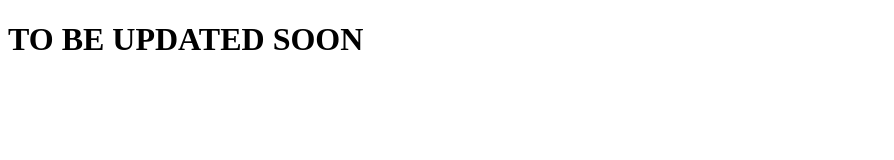
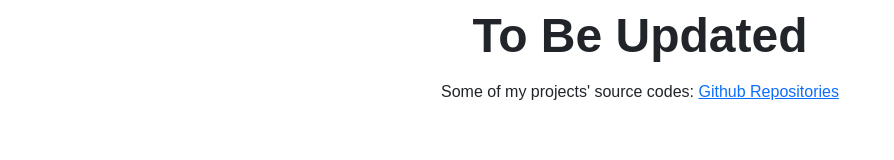
Before and after one commit to mihaitmn/cv, a plain HTML site: page pages/tbu.html in a window 1280 px wide. Shown: the whole page, without its empty margins (0-894 px from the left). Drawn offline with nearby package versions, Linux system fonts and the light colour scheme; files that its build step writes are made by us from their sources.

Commit message:
Add files via upload

```diff
--- a/pages/tbu.html
+++ b/pages/tbu.html
@@ -4,9 +4,14 @@
     <meta charset="UTF-8">
     <meta http-equiv="X-UA-Compatible" content="IE=edge">
     <meta name="viewport" content="width=device-width, initial-scale=1.0">
-    <title>TO BE UPDATED</title>
+    <title>To be updated</title>
+    <link href="https://cdn.jsdelivr.net/npm/bootstrap@5.1.3/dist/css/bootstrap.min.css" rel="stylesheet" integrity="sha384-1BmE4kWBq78iYhFldvKuhfTAU6auU8tT94WrHftjDbrCEXSU1oBoqyl2QvZ6jIW3" crossorigin="anonymous">
+    <link rel="stylesheet" href="css/styles.css">
+
+    <script src="https://cdn.jsdelivr.net/npm/bootstrap@5.1.3/dist/js/bootstrap.bundle.min.js" integrity="sha384-ka7Sk0Gln4gmtz2MlQnikT1wXgYsOg+OMhuP+IlRH9sENBO0LRn5q+8nbTov4+1p" crossorigin="anonymous"></script>
 </head>
 <body>
-   <h1> TO BE UPDATED SOON </h1>
+	<h1 style=text-align:center> To Be Updated</h1>
+	Some of my projects' source codes: <a href="https://github.com/mihaitmn?tab=repositories"> Github Repositories </a>
 </body>
 </html>
```
